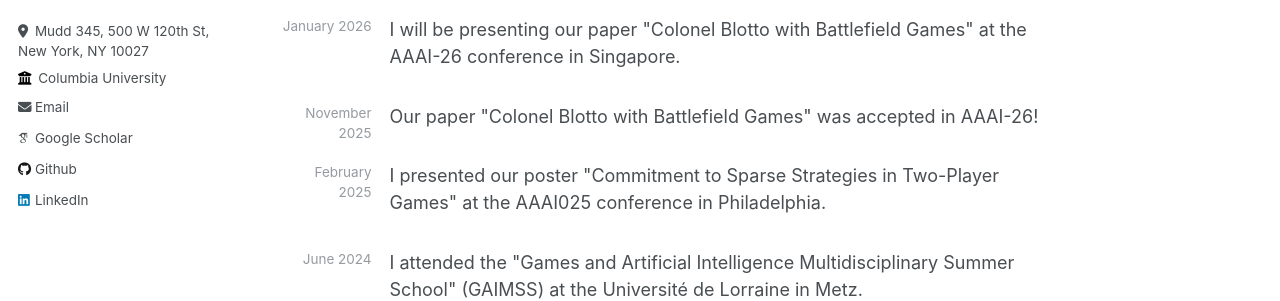
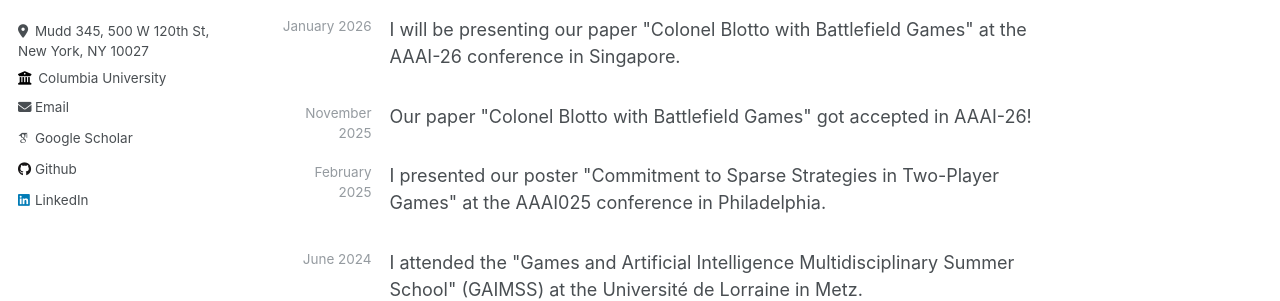
Before and after one commit to sal-af/sal-af.github.io, a Jekyll site: the page built from _pages/about.md, in a window 1280 px wide. Shown: the part 354-655 px from the top of the page. Built offline with Jekyll 4.4.1, drawn with Linux system fonts in a browser that asks for light colours; some web fonts are replaced.

Commit message:
fix news

```diff
--- a/_data/news.yml
+++ b/_data/news.yml
@@ -2,7 +2,7 @@
   content: 'I will be presenting our paper "Colonel Blotto with Battlefield Games" at the AAAI-26 conference in Singapore.'
 
 - date: 2025-11-08
-  content: 'Our paper "Colonel Blotto with Battlefield Games" was accepted in AAAI-26!'
+  content: 'Our paper "Colonel Blotto with Battlefield Games" got accepted in AAAI-26!'
 
 
 - date: 2025-02-01
```
